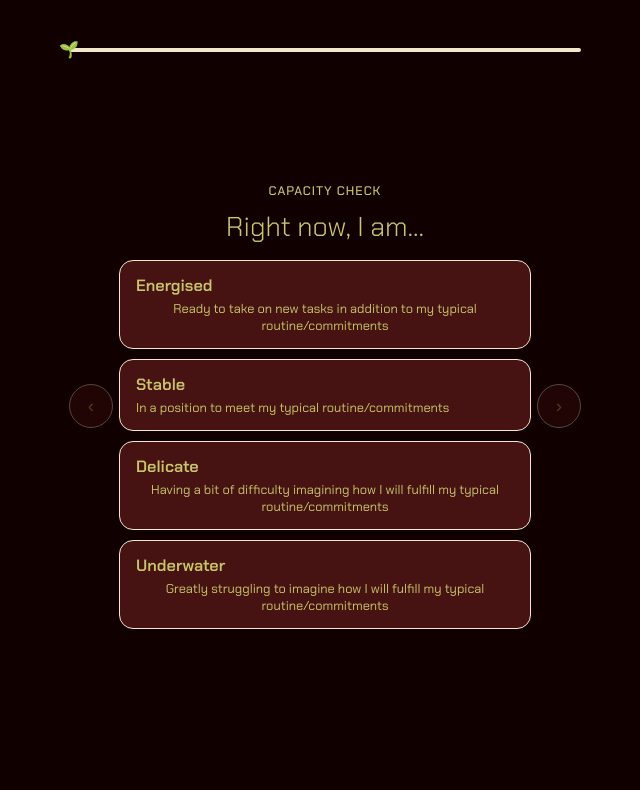
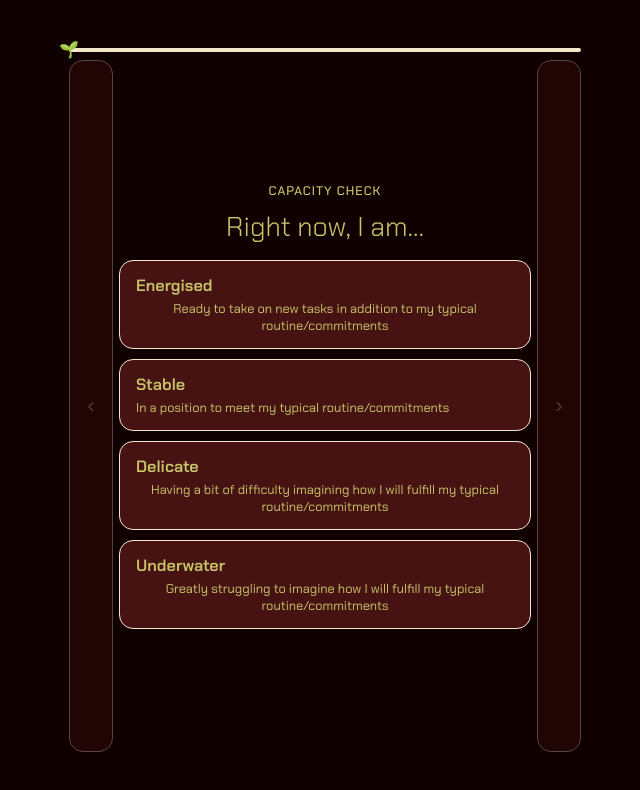
Before and after one commit to BlobGoblin66/capacity-checker, a React (Vite) app: page / in a window 1280 px wide. Shown: the top 790 px of the page, without its empty margins (315-955 px from the left). Built offline with nearby package versions, Linux system fonts and the light colour scheme.

Commit message:
Update index.css

```diff
--- a/src/index.css
+++ b/src/index.css
@@ -86,7 +86,7 @@ body {
 /* ===== Wizard row: back button | step content | next button ===== */
 .wizard-row {
   display: flex;
-  align-items: center;
+  align-items: stretch;
   gap: 6px;
   flex: 1;
   min-height: 0;
@@ -95,12 +95,13 @@ body {
 .side-nav-btn {
   flex: 0 0 auto;
   width: 44px;
-  height: 44px;
-  border-radius: 50%;
+  height: auto;
+  align-self: stretch;
+  border-radius: 14px;
   border: 1.5px solid var(--color-border);
   background: var(--color-surface);
   color: var(--color-ink);
-  font-size: 1.2rem;
+  font-size: 1.4rem;
   display: flex;
   align-items: center;
   justify-content: center;
@@ -123,7 +124,7 @@ body {
   display: flex;
   align-items: center;
   justify-content: center;
-  overflow: hidden;
+  overflow: visible;
 }
 
 .step-content {
```
